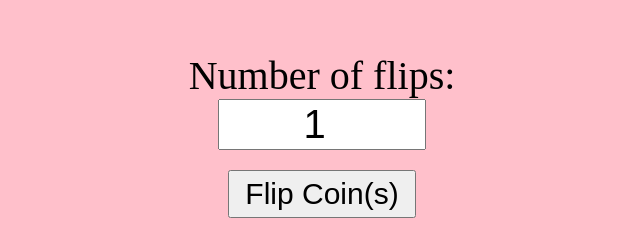
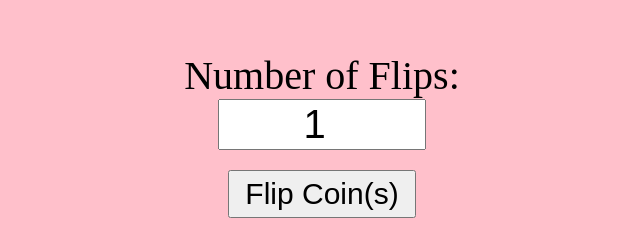
Before and after one commit to htcrazy/flip, a plain HTML site: page index.html in a window 1280 px wide. Shown: the part 150-385 px from the top of the page, 318-958 px from the left. Drawn offline with Linux system fonts and the light colour scheme.

Commit message:
Update index.html

```diff
--- a/index.html
+++ b/index.html
@@ -9,7 +9,7 @@
 </head>
 <body>
     <div id="container">
-        <div class="smolHeader">Number of flips:</div>
+        <div class="smolHeader">Number of Flips:</div>
         <input id="times" value="1" type="number">
         <button id="flippeth">Flip Coin(s)</button>
         <div class="header">Wins:</div>
```
